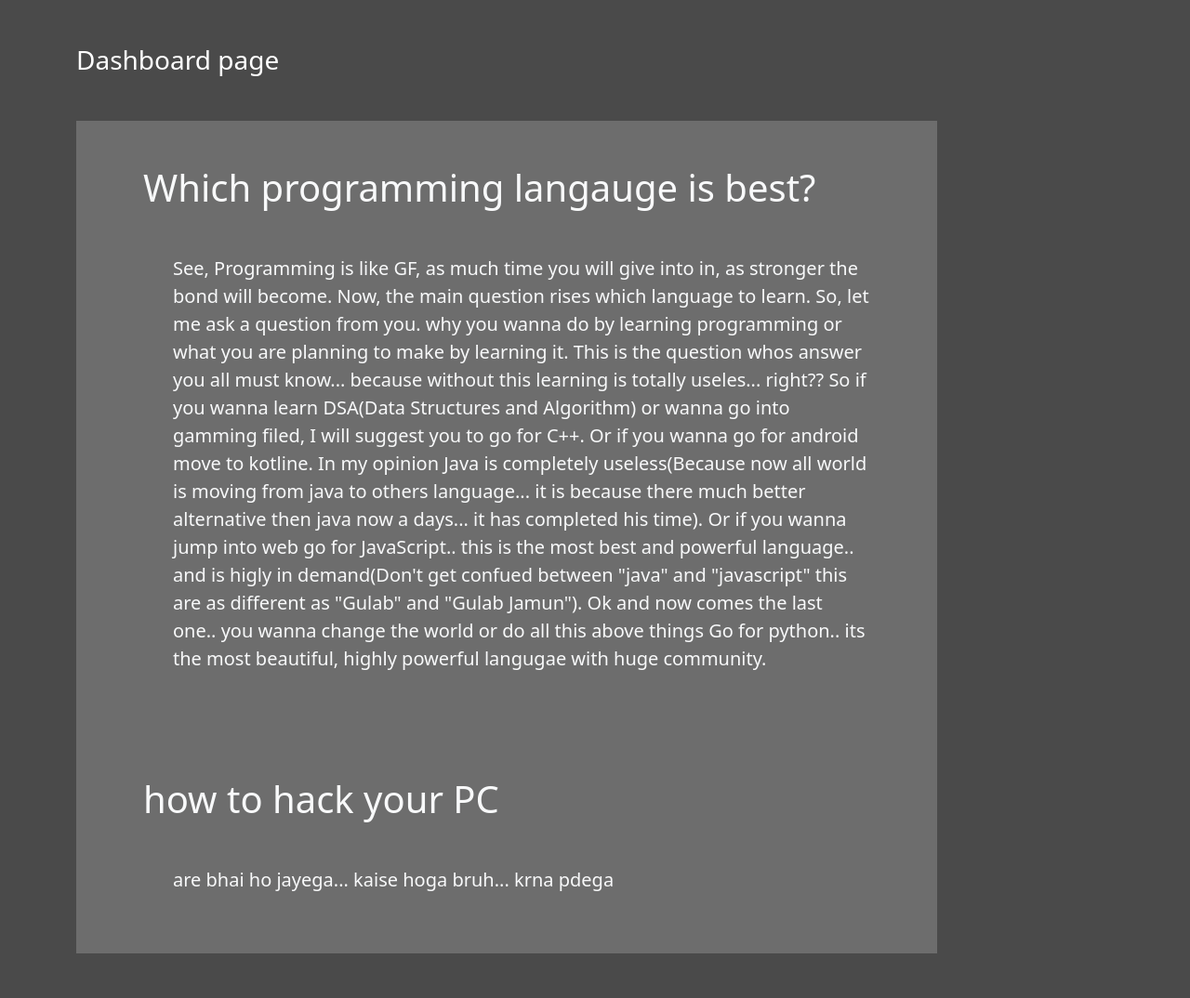
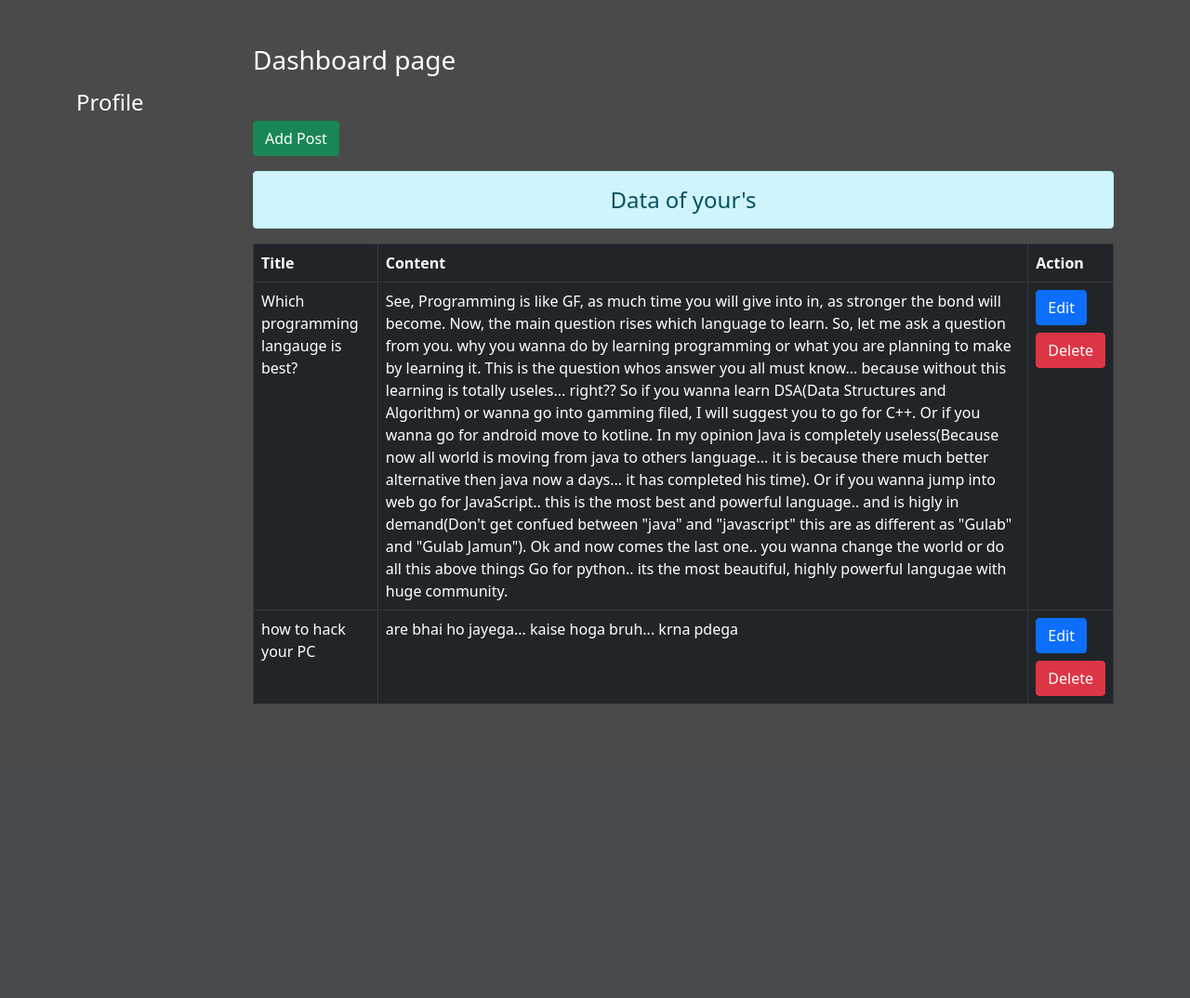
Before and after one commit to 4bhis1/Blog, a Django app: page /dashboard/ in a window 1280 px wide. Shown: the part 56-1130 px from the top of the page at 93% size. After the commit the page ends 814 px from the top, so only its background shows below. Run offline with Django 3.2, Linux system fonts and the light colour scheme; a user stored in the database is signed in; data comes from the database, SQL or seed files in the repository; both versions use the stored data as it was after the commit; some libraries are stand-ins or nearby versions.

Commit message:
Worked on dashboard

```diff
--- a/blog/urls.py
+++ b/blog/urls.py
@@ -25,5 +25,8 @@ urlpatterns = [
     path('dashboard/',views.dashboard,name='dashboard'),
     path('signup/',views.signup,name='signup'),
     path('login/',views.user_login,name='login'),
-    path('logout/',views.user_logout,name='logout')
+    path('logout/',views.user_logout,name='logout'),
+    path('addpost/',views.addpost,name="addpost"),
+    path('updatepost/<int:id>',views.update,name="updatepost"),
+    path('deletepost/<int:id>',views.delete_post,name="deletepost"),
 ]
--- a/miniblog/templates/miniblog/dashboard.html
+++ b/miniblog/templates/miniblog/dashboard.html
@@ -1,19 +1,54 @@
 {% extends 'miniblog/base.html' %}
 {% load static %}
+
+{% block side %}
+    <div class="col-sm-2 text-white my-5">
+        <h4 class="my-5">Profile</h4>
+        <h5>{{fullname}}</h5>
+    </div>
+{% endblock side %}
+
 {% block content %}
 
 <div class="col-sm-10 col-md-10 mb-5">
     <h3 class="text-white my-5">Dashboard page</h3>
 
+    <a href="{% url 'addpost' %}" class="btn btn-success">Add Post</a>
+    {% if post %}
 
-    {% for pst in post %}
-    <div class="jumbotron jumbotron-fluid jumbo-color p-5">
-        <div class="container text-light">
-            <h1 class="display font-weight-bold">{{pst.title}}</h1>
-            <p class="lead mt-5 ml-2">{{pst.desc}}</p>
-        </div>
-    </div>
-    {% endfor %}
+        <h4 class="text-center alert alert-info mt-3">
+            Data of your's
+        </h4>
+
+
+            <table class="table table-dark table-hover table-bordered">
+                <tr>
+                    <th>Title</th>
+                    <th>Content</th>
+                    <th>Action</th>
+                </tr>
+                {% for pst in post %}
+                <tr>
+                    <td>
+                        {{pst.title}}
+                    </td>
+                    <td style="max-height: 10px; overflow-y:auto">
+                        {{pst.desc}}
+                    </td>
+                    <td>
+                        <a href="{% url 'updatepost' pst.id %}" class="btn btn-primary">Edit</a>
+                        <form action="{% url 'deletepost' pst.id %}" method="POST">
+                            {% csrf_token %}
+                            <input type="submit" value="Delete" class="btn btn-danger mt-2">
+                        </form>
+                    </td>
+                </tr>
+                {% endfor %}
+            </table>
+    {% else %}
+        <h4 class="text-center alert alert-info mt-3">No data Available dost</h4>
+    {% endif %}
+
 
 
 </div>
--- a/miniblog/templates/miniblog/home.html
+++ b/miniblog/templates/miniblog/home.html
@@ -6,10 +6,10 @@
     <h3 class="text-white my-5">Home page</h3>
 
     {% for pst in post %}
-    <div class="jumbotron jumbotron-fluid jumbo-color p-5">
+    <div class="jumbotron jumbotron-fluid jumbo-color p-2 mt-3 mb-2" style="border-radius: 8px;">
         <div class="container text-light">
             <h1 class="display font-weight-bold">{{pst.title}}</h1>
-            <p class="lead mt-5 ml-2">{{pst.desc}}</p>
+            <p class="lead mt-3 ml-2">{{pst.desc}}</p>
         </div>
     </div>
     {% endfor %}
--- a/miniblog/views.py
+++ b/miniblog/views.py
@@ -10,6 +10,43 @@ def home(request):
     posts=Post_the_blog.objects.all()
     return render(request,'miniblog/home.html',{'post':posts})
 
+def addpost(request):
+    if request.user.is_authenticated:
+        if request.method=="POST":
+            form=forms.PostForm(request.POST)
+            if form.is_valid:
+                form.save()
+                form=forms.PostForm()
+                return HttpResponseRedirect('/dashboard/')
+        else:
+            form=forms.PostForm()
+        return render(request,'miniblog/addpost.html',{'form':form})
+    else:
+        return HttpResponseRedirect('/login/')
+
+def update(request,id):
+    if request.user.is_authenticated:
+        if request.method=="POST":
+            pi=Post_the_blog.objects.get(pk=id)
+            form=forms.PostForm(request.POST,instance=pi)
+            if form.is_valid:
+                form.save()
+                return HttpResponseRedirect('/dashboard/')
+        else:
+            pi=Post_the_blog.objects.get(pk=id)
+            form=forms.PostForm(instance=pi)
+        return render(request,'miniblog/updatepost.html',{'form':form})
+    else:
+        return HttpResponseRedirect('/login/')
+
+def delete_post(request,id):
+    if request.user.is_authenticated:
+        if request.method=='POST':
+            pi=Post_the_blog.objects.get(pk=id)
+            pi.delete()
+        return HttpResponseRedirect('/dashboard/')
+    else:
+        return HttpResponseRedirect('/login/')
 
 def about(request):
     return render(request,'miniblog/about.html')
@@ -19,8 +56,12 @@ def contact(request):
 
 def dashboard(request):
     if request.user.is_authenticated:
+        # if request.method=="POST":
         posts=Post_the_blog.objects.all()
-        return render(request,'miniblog/dashboard.html',{'post':posts})
+        user=request.user
+        full_name=user.get_full_name()
+
+        return render(request,'miniblog/dashboard.html',{'post':posts,'fullname':full_name})
     else:
         return HttpResponseRedirect('/login/')
 
```
Also changed, not shown: miniblog/forms.py (+12 -1 lines), miniblog/templates/miniblog/addpost.html (added, +21 -0 lines), miniblog/templates/miniblog/updatepost.html (added, +21 -0 lines), db.sqlite3.
